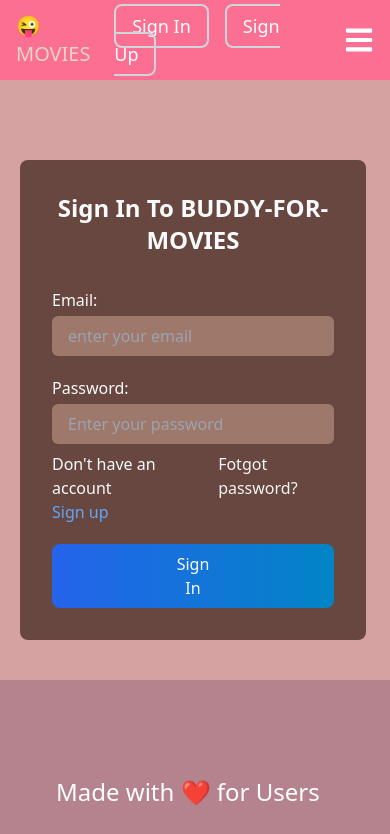
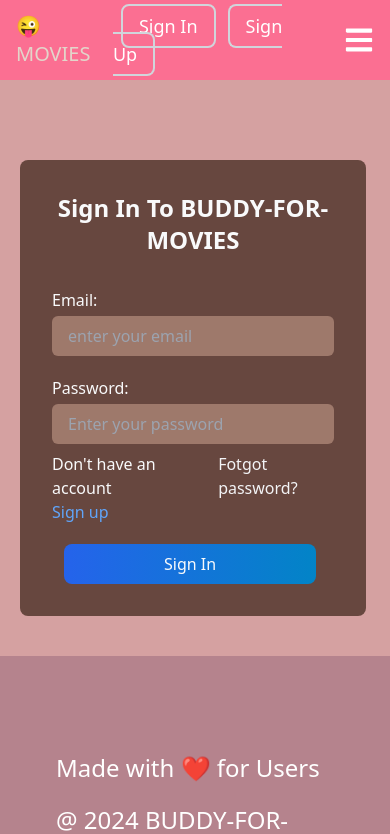
Before and after one commit to Abhisheklodha01/buddy-for-movies, a React (Vite) app in the folder client/: page /login in a window 390 px wide. Shown: the top 834 px of the page. Built offline with nearby package versions, Linux system fonts and the light colour scheme; no server answers.

Commit message:
changing style

```diff
--- a/client/src/components/NavBar.jsx
+++ b/client/src/components/NavBar.jsx
@@ -81,13 +81,13 @@ const NavBar = () => {
           <div className="mr-5 text-lg text-white ">
             <Link
               to={"/login"}
-              className="py-2 px-4 border-2 border-gray-300 rounded-lg"
+              className="py-2 px-4 border-2 border-gray-300 rounded-lg ml-2"
             >
               Sign In
             </Link>
             <Link
               to={"/signup"}
-              className="ml-4 py-2 px-4 border-2 border-gray-300 rounded-lg"
+              className="ml-3 py-2 px-4 border-2 border-gray-300 rounded-lg"
             >
               Sign Up
             </Link>
--- a/client/src/pages/Home.jsx
+++ b/client/src/pages/Home.jsx
@@ -88,7 +88,8 @@ const Home = () => {
         />
         <button
           type="submit"
-          className="py-2 px-6 bg-blue-500 text-white rounded-md"
+          className="py-2 px-6 bg-blue-500 text-white rounded-md
+           mt-5 ml-10 md:ml-0 md:mt-0"
         >
           Search
         </button>
--- a/client/src/pages/Login.jsx
+++ b/client/src/pages/Login.jsx
@@ -103,7 +103,7 @@ const SignIn = () => {
               ) : (
                 <button
                   type="submit"
-                  className="py-2 px-[120px] md:px-44 bg-gradient-to-r
+                  className="ml-3 py-2 px-[100px] md:px-44 bg-gradient-to-r
                           from-blue-600 to-sky-600 rounded-lg mt-5"
                 >
                   Sign In
--- a/client/src/pages/Signup.jsx
+++ b/client/src/pages/Signup.jsx
@@ -112,7 +112,7 @@ const SignUp = () => {
               ) : (
                 <button
                   type="submit"
-                  className=" py-2 px-[120px] md:px-44 bg-gradient-to-r
+                  className="ml-3 py-2 px-[100px] md:px-44 bg-gradient-to-r
                          from-blue-600 to-sky-600 rounded-lg mt-5"
                 >
                   Sign Up
```
